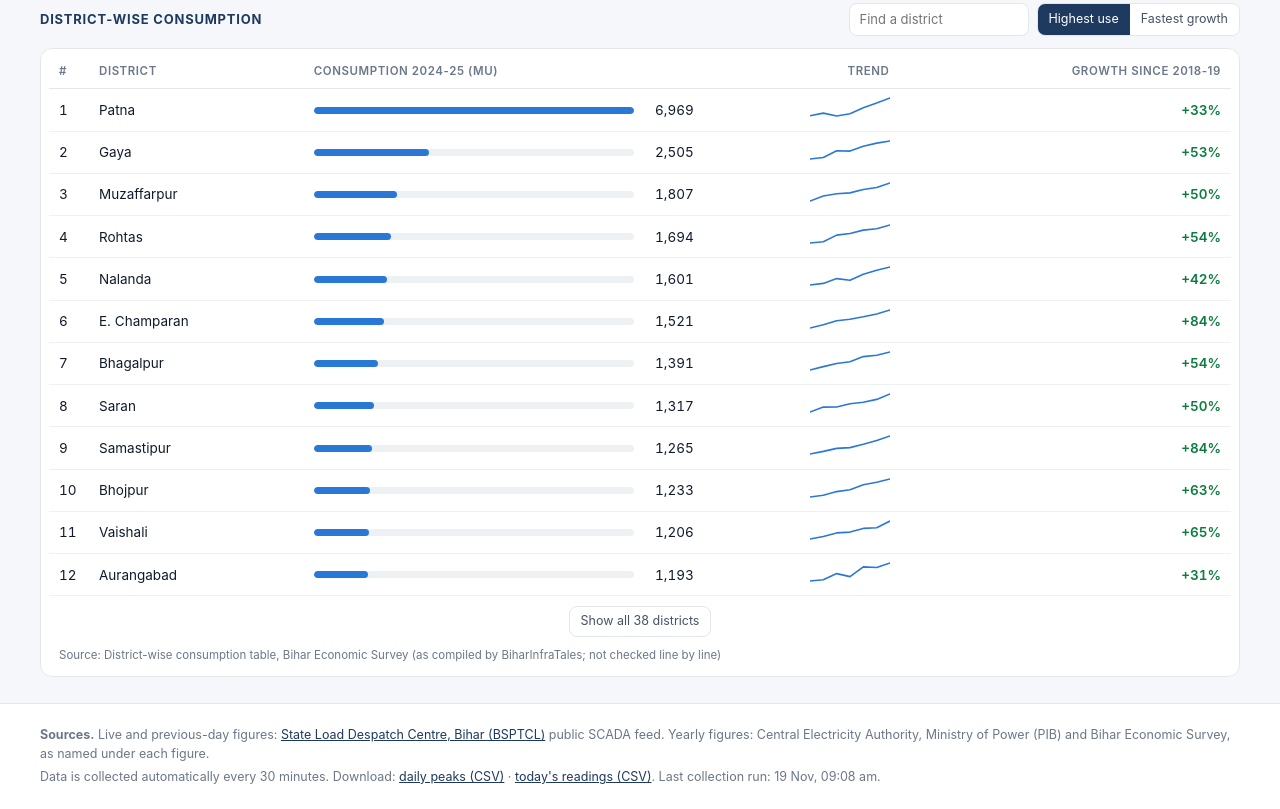
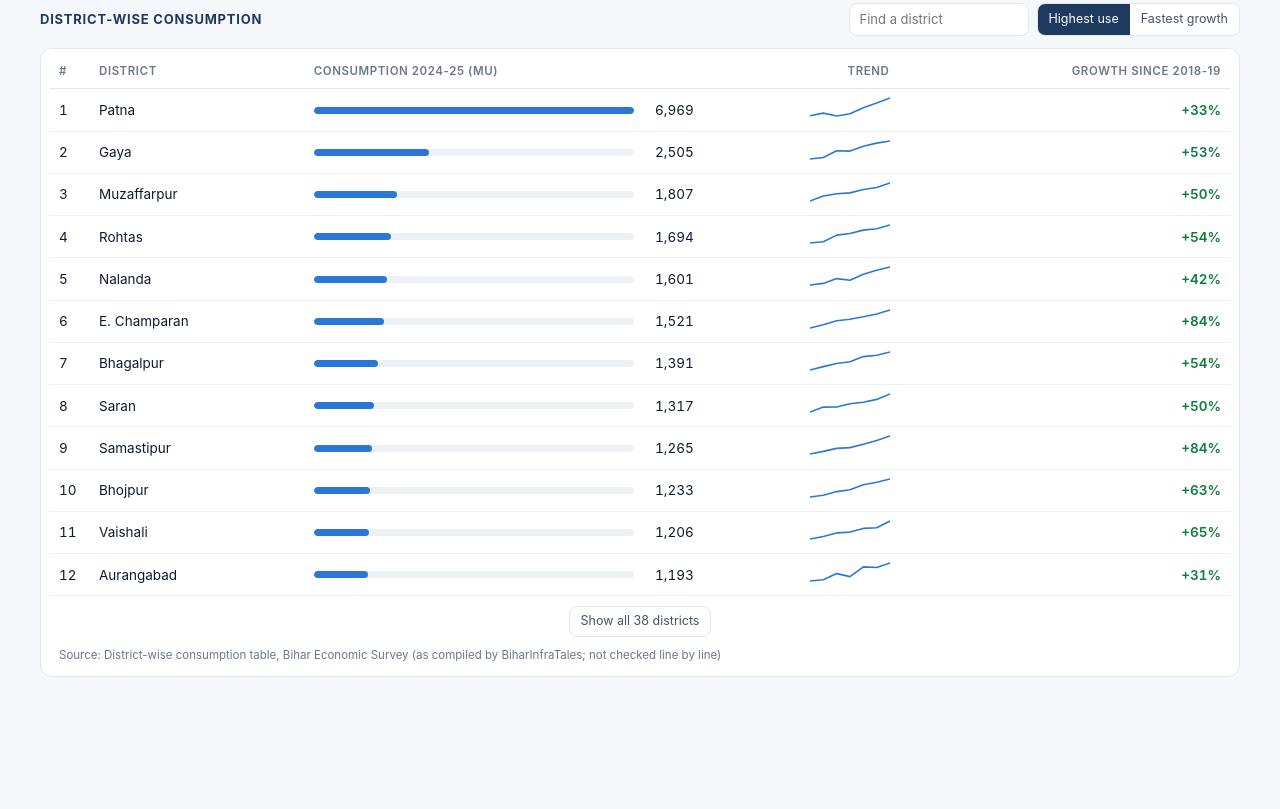
Before and after one commit to mdsbpdcl-hub/BiharPowerDemandDashboard, a plain HTML site: page index.html in a window 1280 px wide. Shown: the part 1971-2780 px from the top of the page. After the commit the page ends 2674 px from the top, so only its background shows below. Drawn offline with Linux system fonts and the light colour scheme.

Commit message:
Remove page footer
Co-Authored-By: Claude Opus 5.5 <noreply@anthropic.com>
Claude-Session: https://claude.ai/code/session_01EVRn4da7UwS6oG3GmqJJNW

```diff
--- a/index.html
+++ b/index.html
@@ -151,8 +151,6 @@
   .fact .s a{color:var(--ink-3)}
   .fact.wide{grid-column:1/-1}
   @media(max-width:620px){.facts{grid-template-columns:1fr}}
-  footer{border-top:1px solid var(--line);background:#fff;padding:18px 0;font-size:12.5px;color:var(--ink-3)}
-  footer p{margin:4px 0}
   .warnbox{background:var(--warn-bg);color:var(--warn);border-radius:10px;padding:10px 14px;font-size:13px;margin-bottom:14px;display:none}
 </style>
 </head>
@@ -323,12 +321,6 @@
   </section>
 </main>
 
-<footer>
-  <div class="wrap">
-    <p><b>Sources.</b> Live and previous-day figures: <a href="https://sldc.bsptcl.co.in" target="_blank" rel="noopener">State Load Despatch Centre, Bihar (BSPTCL)</a> public SCADA feed. Yearly figures: Central Electricity Authority, Ministry of Power (PIB) and Bihar Economic Survey, as named under each figure.</p>
-    <p>Data is collected automatically every 30 minutes. Download: <a href="data/daily.csv">daily peaks (CSV)</a> · <a id="histLink" href="#">today's readings (CSV)</a>. <span id="fetchedAt"></span></p>
-  </div>
-</footer>
 
 <script>
 (() => {
@@ -473,9 +465,6 @@
       $('pSBmin').textContent = IN(P.min.sb) + ' MW'; $('pNBmin').textContent = IN(P.min.nb) + ' MW';
       renderRecord();
     }
-    $('fetchedAt').textContent = live.fetched_at ? `Last collection run: ${fmtTime(new Date(live.fetched_at))}.` : '';
-    const day = (L.ts || new Date().toISOString()).slice(0, 10);
-    $('histLink').href = `data/history/${day.slice(0, 7)}/${day}.csv`;
   }
 
   // Record = official record, or a higher daily maximum collected from SLDC since then
```
